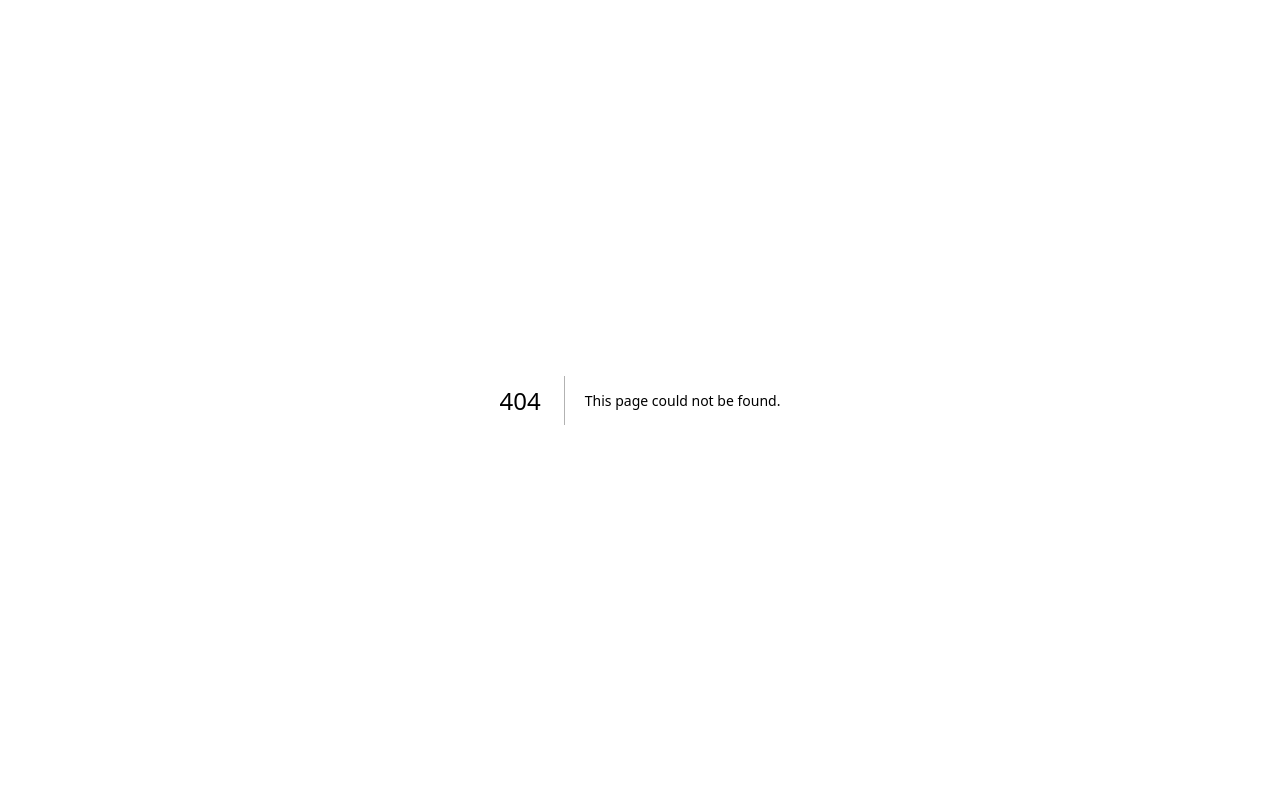
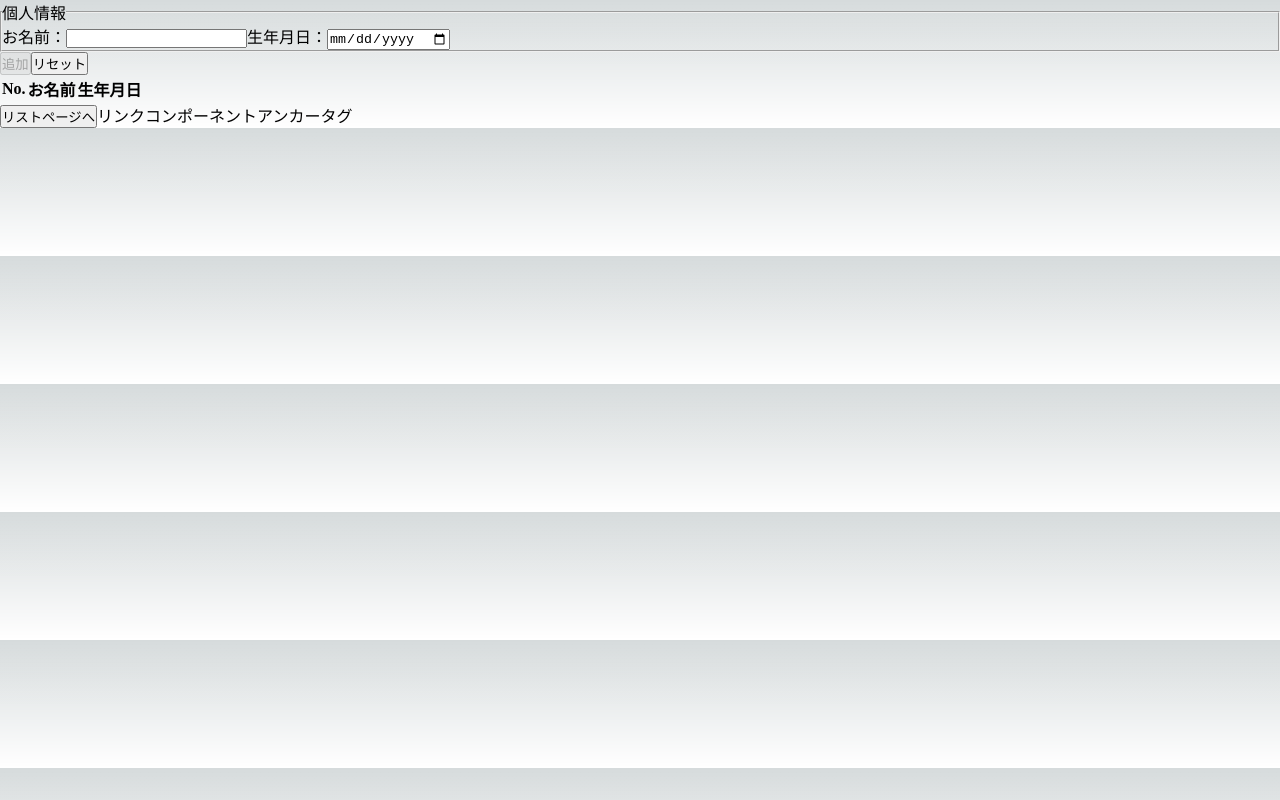
Before and after one commit to hisuihisui/next_js_found, a Next.js app in the folder next_app/: page /multipage_state in a window 1280 px wide. Before the commit this address had no page. Built offline with nearby package versions, Linux system fonts and the light colour scheme.

Commit message:
Contextを使用した状態の共有

```diff
--- /dev/null
+++ b/next_app/src/context/AppContext.js
@@ -0,0 +1,17 @@
+import { createContext, useContext, useState } from "react";
+
+const AppContext = createContext();
+
+const AppProvider = ({ children }) => {
+  const [list, setList] = useState([]);
+
+  return (
+    <AppContext.Provider value={[list, setList]}>
+      { children }
+    </AppContext.Provider>
+  )
+}
+
+const useAppContext = () => useContext(AppContext);
+
+export { AppProvider, useAppContext };
--- a/next_app/src/pages/_app.js
+++ b/next_app/src/pages/_app.js
@@ -1,5 +1,11 @@
-import '@/styles/globals.css'
+import '@/styles/globals.css';
+import { AppProvider } from '@/context/AppContext';
 
 export default function App({ Component, pageProps }) {
-  return <Component {...pageProps} />
+  return (
+    // どのコンポーネントからもAppContextを参照可能
+    <AppProvider>
+      <Component {...pageProps} />
+    </AppProvider>
+  );
 }
--- /dev/null
+++ b/next_app/src/pages/multipage_state/index.js
@@ -0,0 +1,46 @@
+// POINT 複数ページでの状態の共有（Context使用）
+import { useAppContext } from "@/context/AppContext";
+import Link from "next/link";
+import { useRouter } from "next/router";
+import { useState } from "react";
+import Form from "../../components/form";
+import List from "../../components/list";
+
+export default function PageLink() {
+  const initialState = { name: "", birth: "" };
+  const [value, setValue] = useState(initialState);
+  const [list, setList] = useAppContext();
+  const router = useRouter();
+
+  const handleChange = (e) => {
+    const inputId = e.target.id;
+    const inputValue = e.target.value;
+    setValue((prev) => ({ ...prev, [inputId]: inputValue }));
+  };
+  const handleAddClick = () => {
+    setList((prev) => [...prev, { ...value, id: new Date().getTime() }]);
+    setValue(initialState);
+  };
+  const handleResetClick = () => {
+    setList([]);
+  };
+  return (
+    <div>
+      <Form
+        handleAddClick={handleAddClick}
+        handleResetClick={handleResetClick}
+        handleChange={handleChange}
+        nameValue={value.name}
+        birthValue={value.birth}
+      />
+      <List list={list} />
+      <button onClick={() => router.push("/multipage_state/list")}>
+        リストページへ
+      </button>
+      <Link href="/multipage_state/list">リンクコンポーネント</Link>
+      {/* aタグを使用すると、画面がリフレッシュされる */}
+      {/* 状態がリフレッシュされる */}
+      <a href="/multipage_state/list">アンカータグ</a>
+    </div>
+  );
+}
--- /dev/null
+++ b/next_app/src/pages/multipage_state/list.js
@@ -0,0 +1,15 @@
+import List from "@/components/list";
+import { useAppContext } from "@/context/AppContext";
+import { useRouter } from "next/router";
+
+export default function PageList() {
+  const [list] = useAppContext();
+  const router = useRouter();
+
+  return (
+    <>
+      <List list={list} />
+      <button onClick={() => router.back()}>前のページへ</button>
+    </>
+  );
+}
```
Also changed, not shown: 1 other file (tests, documents, lock files or other folders).
